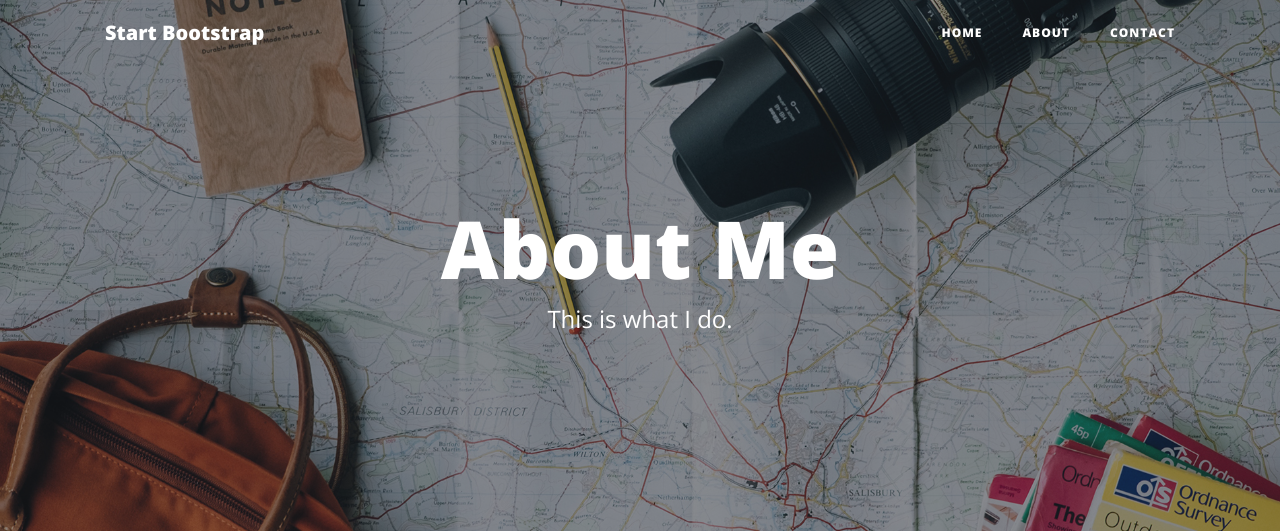
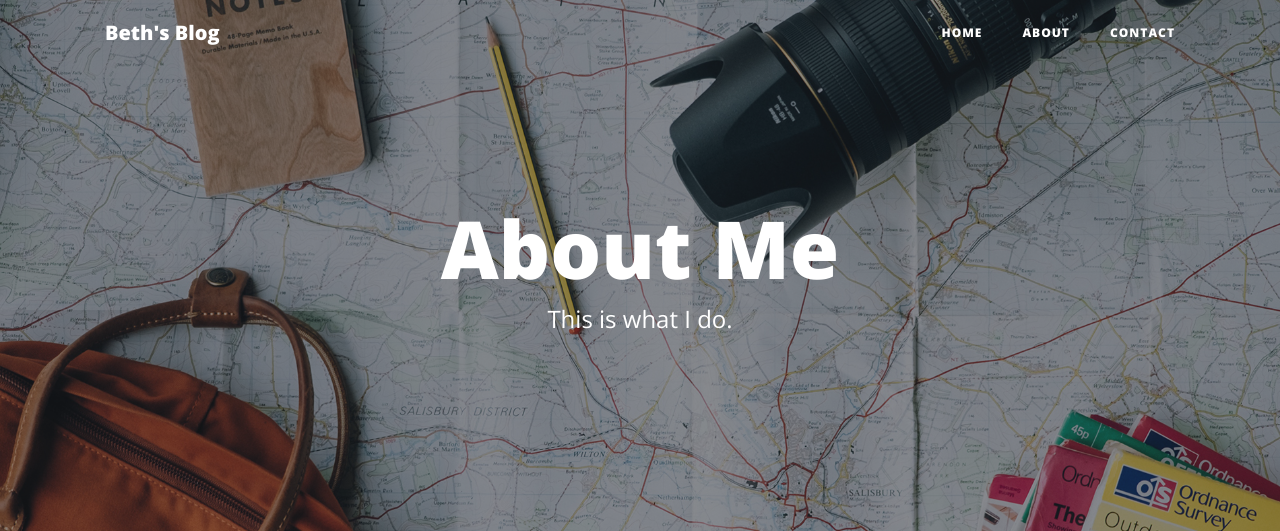
Before and after one commit to bethpritchard/100DaysOfCodeBootcamp, a Flask app: template Day58/templates/about.html in a window 1280 px wide. Shown: the top 531 px of the page. Run offline with Flask 2, Linux system fonts and the light colour scheme; the template is opened without the code that fills it, so the values that code supplies are empty; some libraries are stand-ins or nearby versions.

Commit message:
Update header.html

```diff
--- a/Day58/templates/header.html
+++ b/Day58/templates/header.html
@@ -7,7 +7,7 @@
   <meta name="description" content="">
   <meta name="author" content="">
 
-  <title>Clean Blog - Start Bootstrap Theme</title>
+  <title>Beth's Blog</title>
 
   <!-- Bootstrap core CSS -->
   <link href="{{ url_for('static', filename='vendor/bootstrap/css/bootstrap.min.css') }}" rel="stylesheet">
@@ -26,7 +26,7 @@
   <!-- Navigation -->
   <nav class="navbar navbar-expand-lg navbar-light fixed-top" id="mainNav">
     <div class="container">
-      <a class="navbar-brand" href="{{url_for('home')}}">Start Bootstrap</a>
+      <a class="navbar-brand" href="{{url_for('home')}}">Beth's Blog</a>
       <button class="navbar-toggler navbar-toggler-right" type="button" data-toggle="collapse" data-target="#navbarResponsive" aria-controls="navbarResponsive" aria-expanded="false" aria-label="Toggle navigation">
         Menu
         <i class="fas fa-bars"></i>
```
